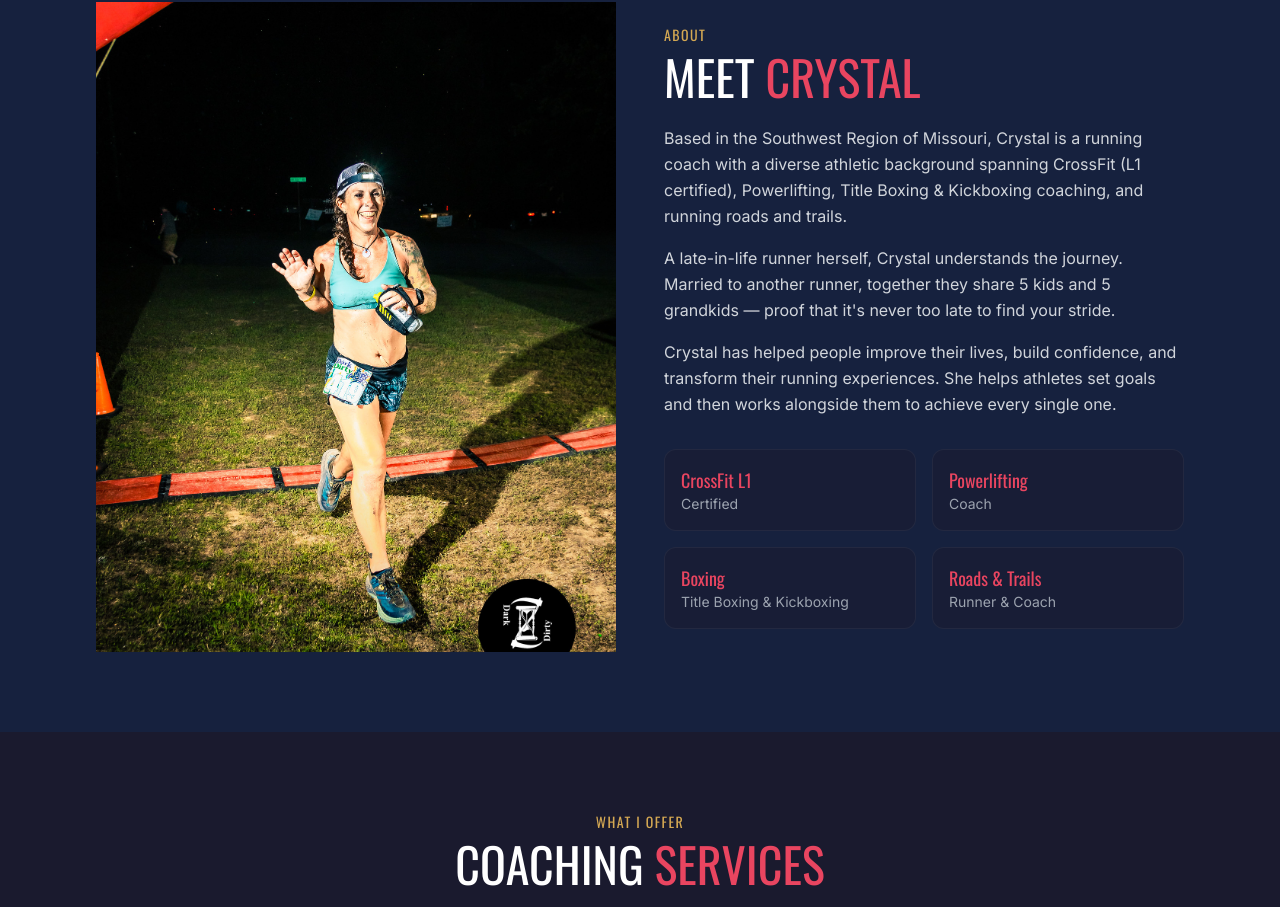
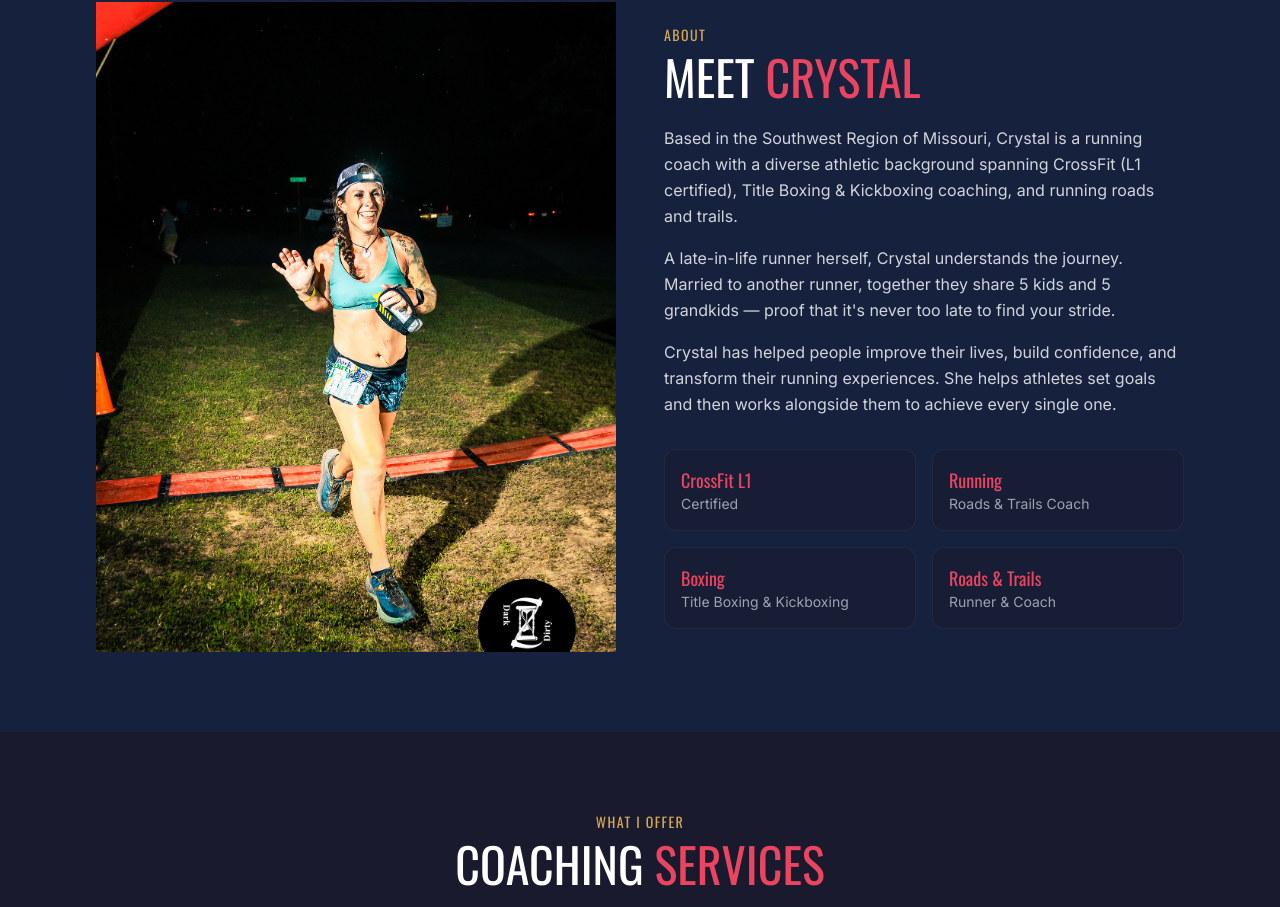
Before and after one commit to cvinirwin9455/crystalpiston, a Next.js app: page / in a window 1280 px wide. Shown: the part 878-1785 px from the top of the page. Built offline with nearby package versions, Linux system fonts and the light colour scheme.

Commit message:
Remove Powerlifting from About section - Crystal is not a powerlifting coach

```diff
--- a/src/app/components/About.tsx
+++ b/src/app/components/About.tsx
@@ -30,7 +30,7 @@ export default function About() {
               <p>
                 Based in the Southwest Region of Missouri, Crystal is a running
                 coach with a diverse athletic background spanning CrossFit (L1
-                certified), Powerlifting, Title Boxing &amp; Kickboxing coaching,
+                certified), Title Boxing &amp; Kickboxing coaching,
                 and running roads and trails.
               </p>
               <p>
@@ -53,8 +53,8 @@ export default function About() {
                 <p className="text-gray-400 text-sm">Certified</p>
               </div>
               <div className="bg-primary/50 rounded-xl p-4 border border-white/5">
-                <p className="text-accent font-heading text-lg">Powerlifting</p>
-                <p className="text-gray-400 text-sm">Coach</p>
+                <p className="text-accent font-heading text-lg">Running</p>
+                <p className="text-gray-400 text-sm">Roads &amp; Trails Coach</p>
               </div>
               <div className="bg-primary/50 rounded-xl p-4 border border-white/5">
                 <p className="text-accent font-heading text-lg">Boxing</p>
```
